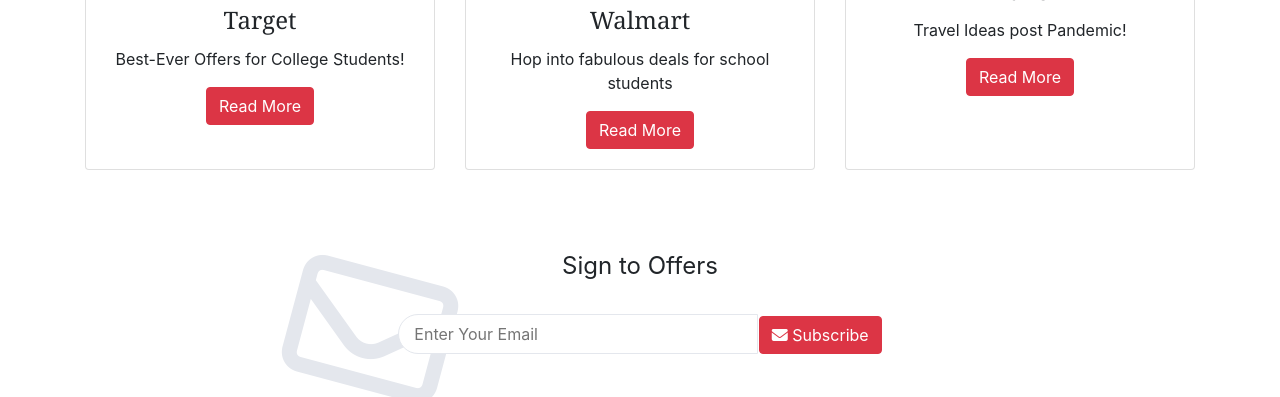
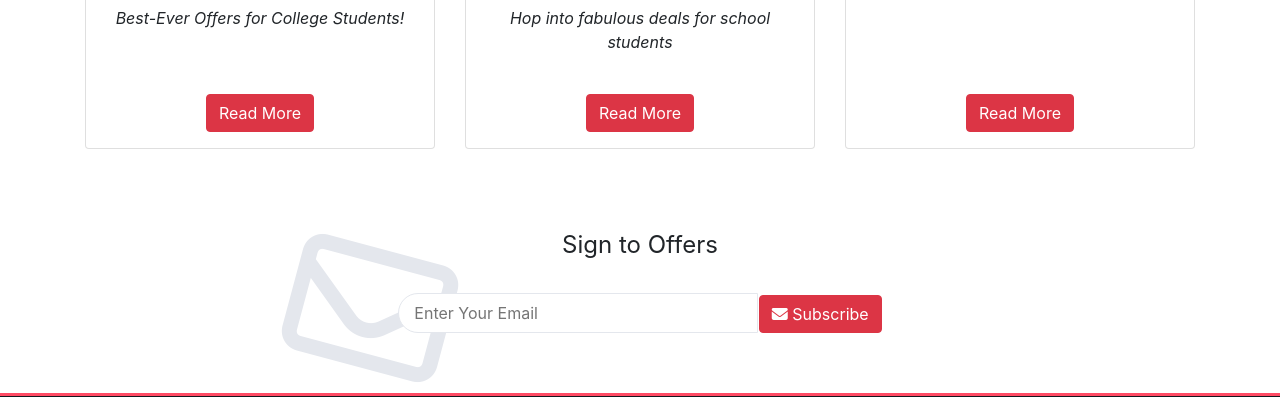
Before and after one commit to ayushkr459/AdsAdora, a PHP site: page / in a window 1280 px wide. Shown: the part 1322-1719 px from the top of the page. Run offline with PHP 8.4, Linux system fonts and the light colour scheme; data that the repository does not hold is empty; some libraries are stand-ins or nearby versions.

Commit message:
Blog Section Updated

```diff
--- a/template/_blog.php
+++ b/template/_blog.php
@@ -5,10 +5,11 @@
             <div class="card">
                 <img class="card-img img-fluid" src="./assets/images/target-blog-2.jpg" alt="image">
                 <div class="card-body text-center flex-fill">
-                    <h4 class="card-title">Target</h4>
-
-                    <p class="card-text">Best-Ever Offers for College Students!</p>
-                    <a href="./blogs/target-blog.php" class="btn btn-danger">Read More</a>
+                    <!-- <h4 class="card-title">Target</h4> -->
+                    <p class="card-text font-italic">Best-Ever Offers for College Students!</p>
+                </div>
+                <div class="card-footer text-center" style="border-top:none; background-color:rgb(0, 0, 0, 0)">
+                    <a href="./blogs/target-blog.php" class="btn btn-danger mt-2 mb-1">Read More</a>
                 </div>
             </div>
         </div>
@@ -16,10 +17,11 @@
             <div class="card">
                 <img class="card-img img-fluid" src="./assets/images/walmart-blog-1.jpg" alt="image">
                 <div class="card-body text-center flex-fill">
-                    <h4 class="card-title">Walmart</h4>
-
-                    <p class="card-text">Hop into fabulous deals for school students</p>
-                    <a href="./blogs/walmart-blog.php" class="btn btn-danger">Read More</a>
+                    <!-- <h4 class="card-title">Walmart</h4> -->
+                    <p class="card-text font-italic">Hop into fabulous deals for school students</p>
+                </div>
+                <div class="card-footer text-center" style="border-top:none; background-color:rgb(0, 0, 0, 0)">
+                    <a href="./blogs/walmart-blog.php" class="btn btn-danger mt-2 mb-1">Read More</a>
                 </div>
             </div>
         </div>
@@ -27,10 +29,11 @@
             <div class="card">
                 <img class="card-img" src="./assets/images/travel.jpg" alt="image">
                 <div class="card-body text-center flex-fill">
-                    <h4 class="card-title">Travel</h4>
-
-                    <p class="card-text">Travel Ideas post Pandemic!</p>
-                    <a href="./blogs/travel-ideas.php" class="btn btn-danger">Read More</a>
+                    <!-- <h4 class="card-title">Travel</h4> -->
+                    <p class="card-text font-italic flex-fill">Travel Ideas post Pandemic!</p>
+                </div>
+                <div class="card-footer text-center" style="border-top:none; background-color:rgb(0, 0, 0, 0)">
+                    <a href="./blogs/travel-ideas.php" class="btn btn-danger mt-2 mb-1">Read More</a>
                 </div>
             </div>
         </div>
```
